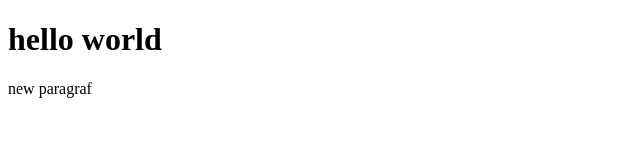
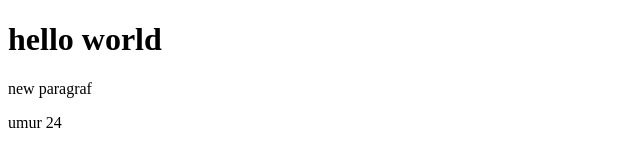
Before and after one commit to EzerKadang/Belajar_git, a plain HTML site: page index.html in a window 1280 px wide. Shown: the full height of the page, 0-640 px from the left. Drawn offline with Linux system fonts and the light colour scheme.

Commit message:
menambahkan umur

```diff
--- a/index.html
+++ b/index.html
@@ -8,5 +8,6 @@
   <body>
     <h1>hello world</h1>
     <p>new paragraf</p>
+    <p>umur 24</p>
   </body>
 </html>
```
